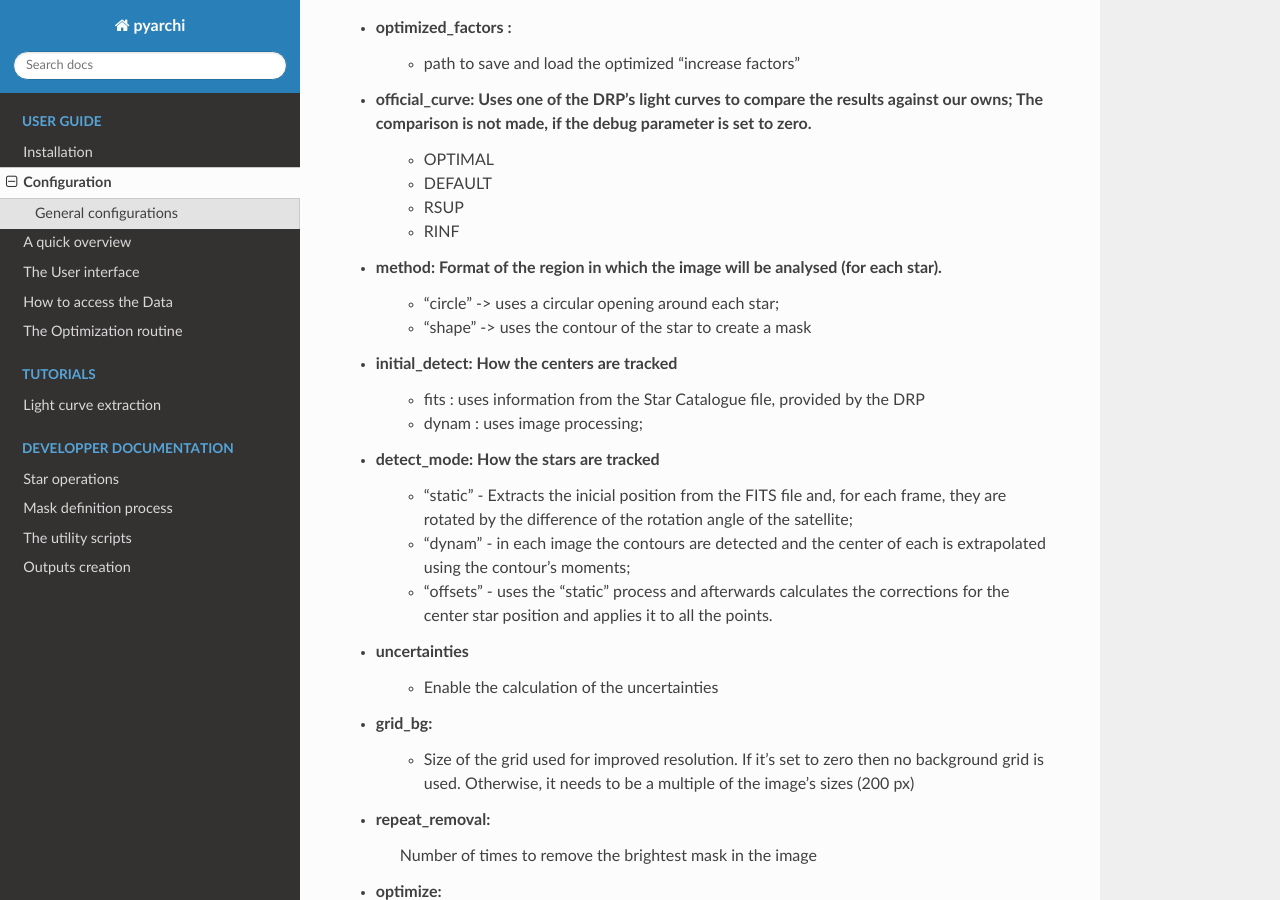
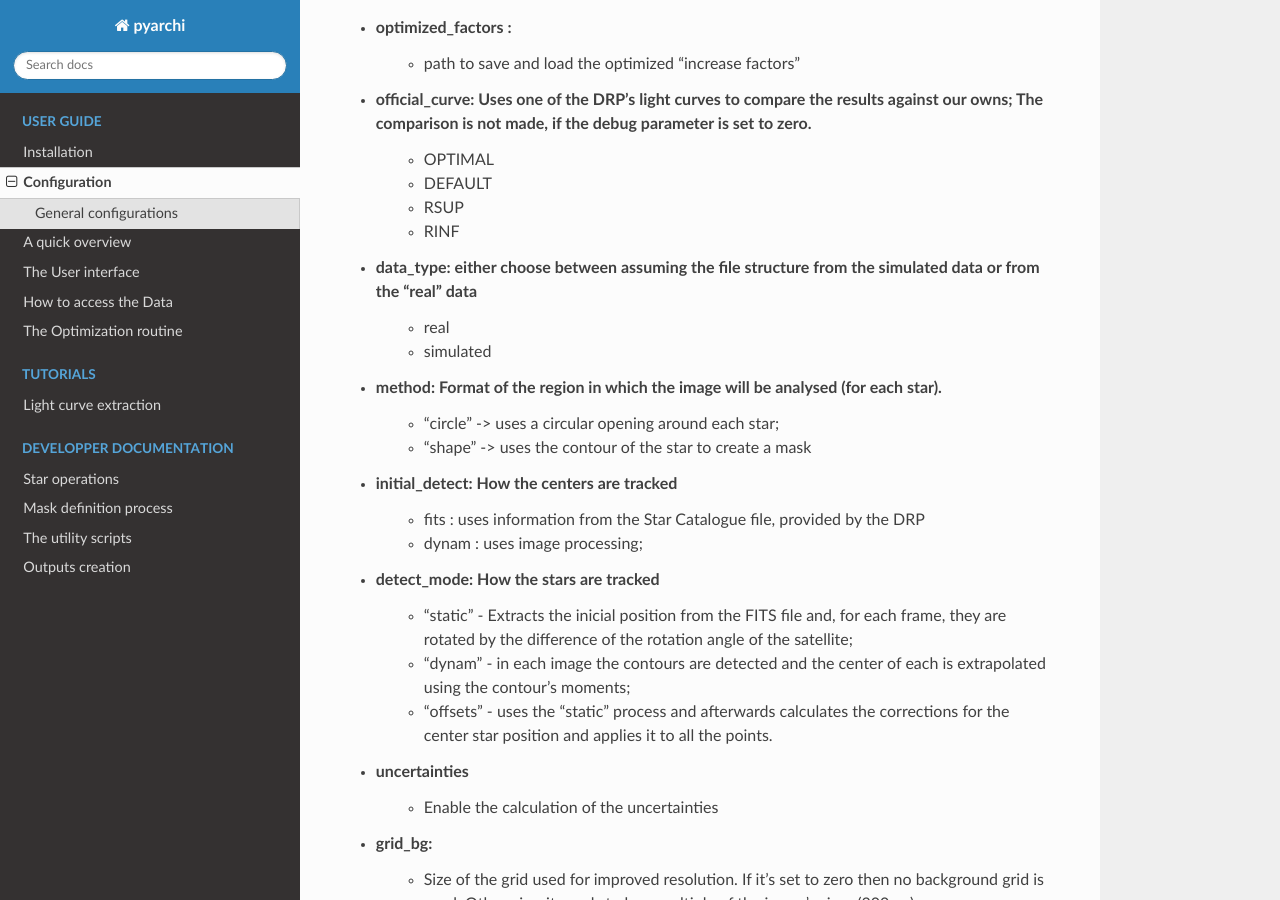
Before and after one commit to Kamuish/archi, a Sphinx documentation site: the page built from docs/user_guides/configs.rst, in a window 1280 px wide and 900 px high, scrolled down 464 px. Built offline with Sphinx 7.4.7 and the Read the Docs theme 2.0.0, drawn with Linux system fonts in a browser that asks for light colours.

Commit message:
improving doc

```diff
--- a/docs/user_guides/configs.rst
+++ b/docs/user_guides/configs.rst
@@ -24,6 +24,11 @@ General configurations
     * DEFAULT
     * RSUP
     * RINF
+
+* data_type: either choose between assuming the file structure from the simulated data or from the "real" data
+    * real
+    * simulated
+
 
 * method:  Format of the region in which the image will be analysed (for each star).
     *  "circle"  -> uses a circular opening around each star;
```
